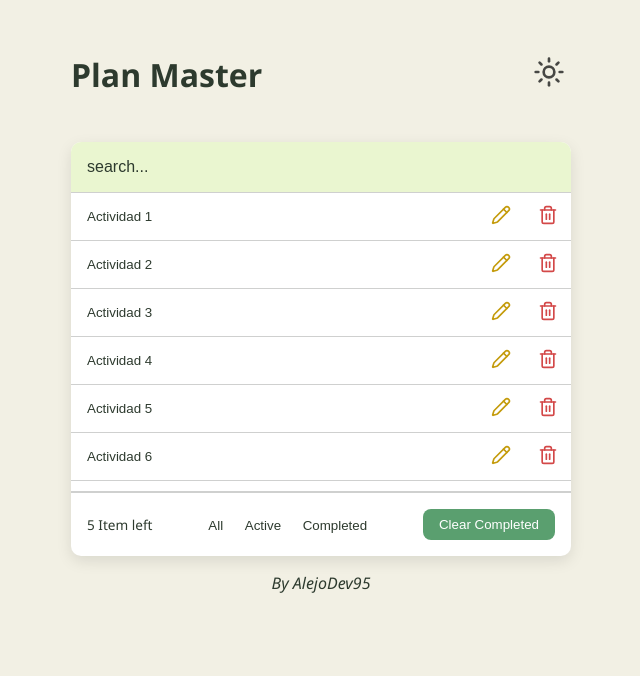
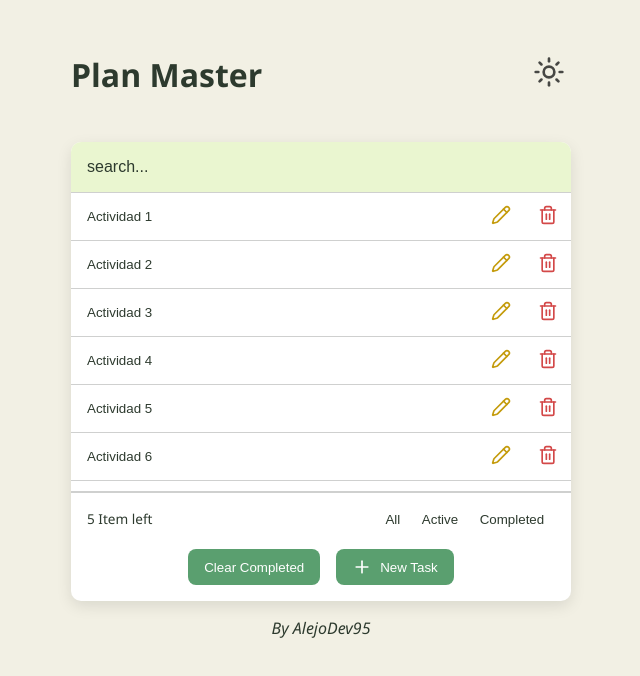
Before and after one commit to AlejoDev95/plan-master, a React (Vite) app: page / in a window 1280 px wide. Shown: the top 676 px of the page, without its empty margins (319-959 px from the left). Built offline with nearby package versions, Linux system fonts and the light colour scheme.

Commit message:
Creación del botón para agregar una nueva tarea

```diff
--- a/src/components/TodoFooter.tsx
+++ b/src/components/TodoFooter.tsx
@@ -1,3 +1,5 @@
+import { Icon } from "../shared/icons/Icons";
+
 export const TodoFooter = () => {
   return (
     <footer className="todo-footer">
@@ -9,7 +11,12 @@ export const TodoFooter = () => {
         <button>Completed</button>
       </div>
 
-      <button className="btn-clear">Clear Completed</button>
+      <div className="footer-actions">
+        <button className="btn-clear">Clear Completed</button>
+        <button className="btn-add" onClick={() => {}}>
+          <Icon name="Plus" /> New Task
+        </button>
+      </div>
     </footer>
   );
 };
--- a/src/style.css
+++ b/src/style.css
@@ -181,6 +181,33 @@ body {
   cursor: pointer;
 }
 
+.footer-actions {
+  display: flex;
+  justify-content: center;
+  width: 100%;
+  gap: 1rem;
+  flex-wrap: wrap;
+  margin-top: 0.5rem;
+}
+
+.btn-add {
+  background-color: var(--btn-clear); /* usa el mismo verde */
+  color: var(--btn-clear-text);
+  border: none;
+  padding: 0.5rem 1rem;
+  border-radius: 8px;
+  cursor: pointer;
+  font-weight: 500;
+  display: flex;
+  align-items: center;
+  gap: 0.5rem;
+  transition: background-color 0.3s ease;
+}
+
+.btn-add:hover {
+  background-color: var(--btn-clear-hover);
+}
+
 @media screen and (min-width: 480px) {
   .todo-footer {
     display: flex;
```
